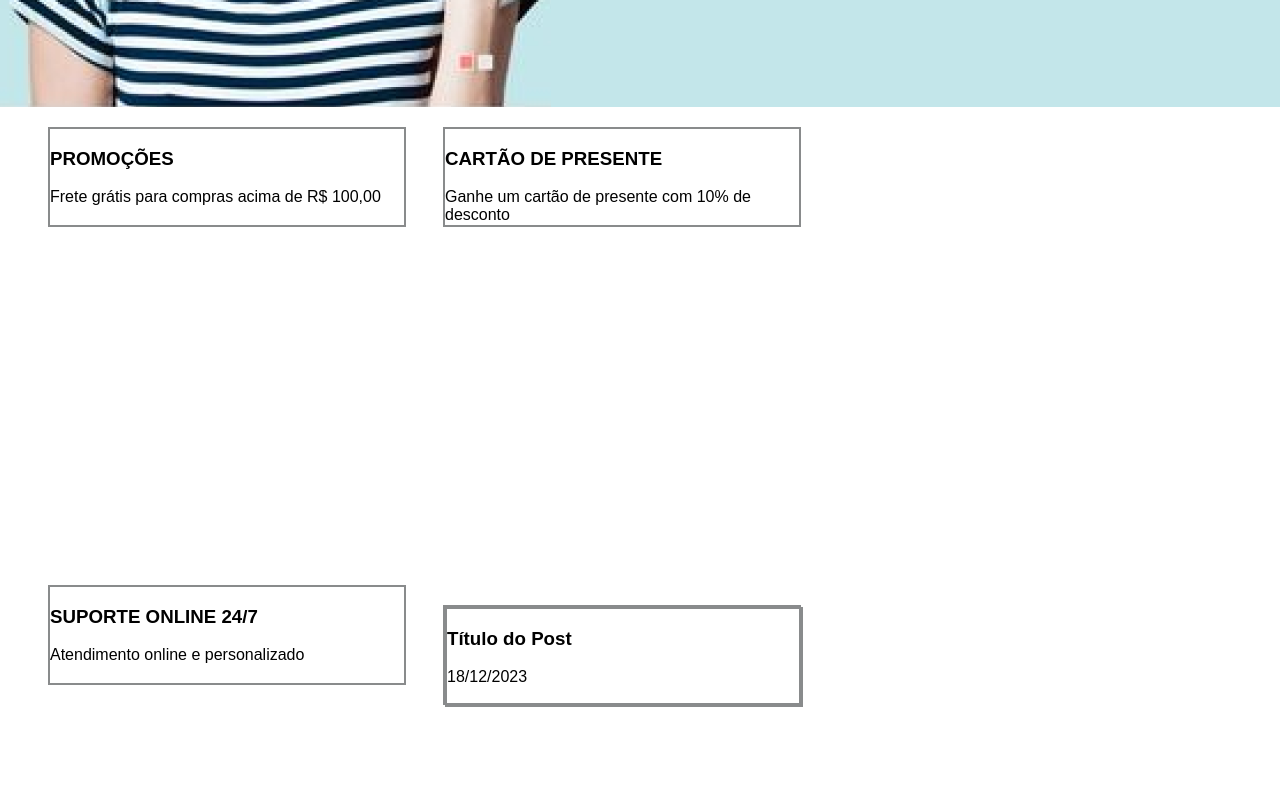
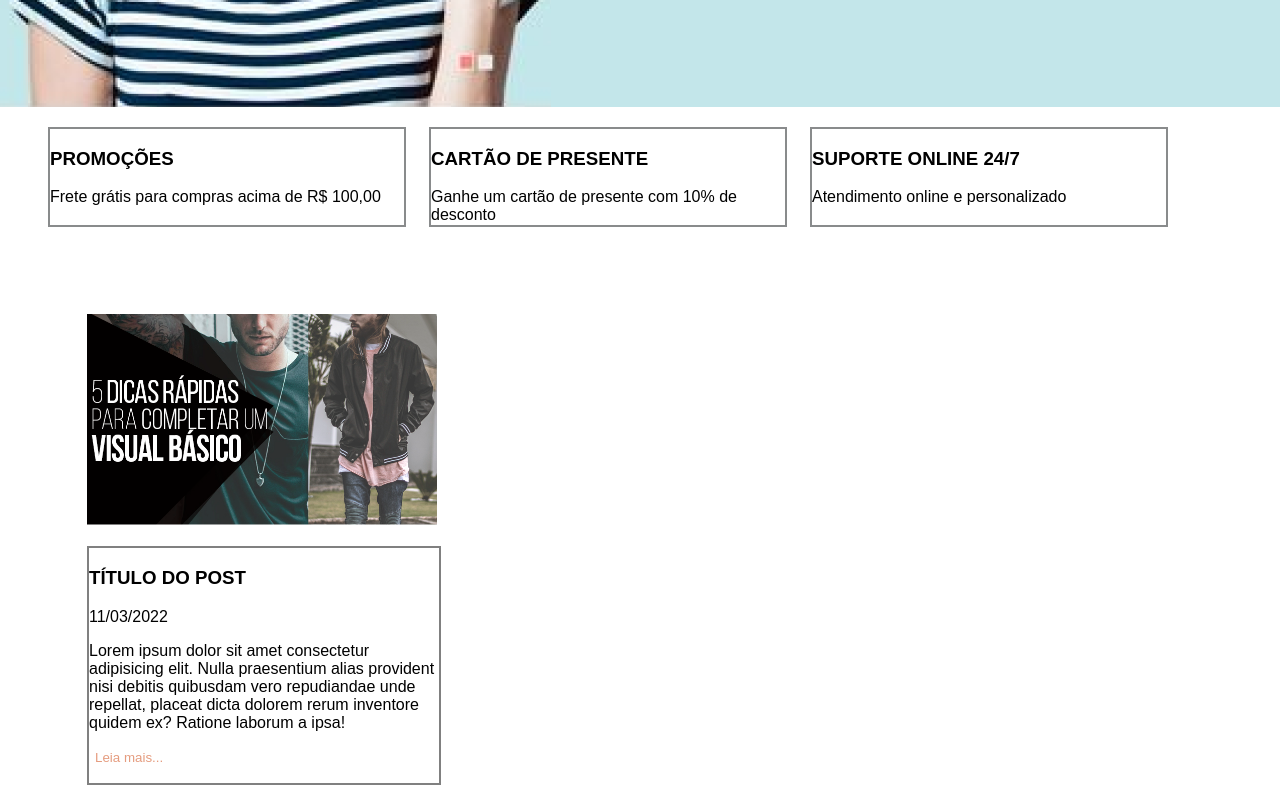
Before and after one commit to Yonatha/javascript-estudo, a Vue app in the folder loja/frontend/: page / in a window 1280 px wide. Shown: the part 540-1340 px from the top of the page. Built offline with nearby package versions, Linux system fonts and the light colour scheme.

Commit message:
Criação do butão leia mais

```diff
--- a/loja/frontend/src/components/layout/UltimasBlog.vue
+++ b/loja/frontend/src/components/layout/UltimasBlog.vue
@@ -1,35 +1,15 @@
 <template>
-    <div id="orientacoes">
-        <div>
-            <h3>Título do Post</h3>
-            <p>18/12/2023</p>
-        </div>
-    <div>
-        <p>Lorem ipsum dolor sit amet consectetur adipisicing elit. Possimus, hic! Commodi a aspernatur iste, at modi tempora, culpa veniam eaque quidem alias ex libero ratione? Necessitatibus adipisci pariatur facilis mollitia?</p>
-    </div>
-
+    <div id="post1">
+        <img src="/images/post1.png" class="imagem-post1"/>
     </div>
 </template>
 
-<script>
-
-
-
-</script>
-
-<style>
-#orientacoes {
-    width: 1184px;
-    height: 96px;
-    margin: auto;
-    margin-top: 20px;
-}
-
-#orientacoes div {
-    width: 354px;
-    height: 96px;
-    float: left;
-    margin-right: 37px;
-    margin-bottom: 358px;
+<style scoped>
+.imagem-post1 {
+    width: 350px;
+    height: auto;
+    margin-left: 87px;
+    margin-top: 87px;
+    text-align: left;
 }
 </style>
--- a/loja/frontend/src/paginas/Home.vue
+++ b/loja/frontend/src/paginas/Home.vue
@@ -1,6 +1,5 @@
 <template>
   <DestaquePrincipal />
-
 
   <div id="orientacoes">
     <div>
@@ -17,15 +16,26 @@
       <h3>SUPORTE ONLINE 24/7</h3>
       <p>Atendimento online e personalizado </p>
     </div>
-    <UltimasBlog />
   </div>
 
+  <UltimasBlog />
 
+  <div id="orientacaoBlog">
+    <div>
+      <h3>TÍTULO DO POST</h3>
+      <p>11/03/2022</p>
+      <p>Lorem ipsum dolor sit amet consectetur adipisicing elit. Nulla praesentium alias provident nisi debitis quibusdam vero repudiandae unde repellat, placeat dicta dolorem rerum inventore quidem ex? Ratione laborum a ipsa!</p>
+      <button id="leiaMaisBtn" @click="LeiaMais">
+        Leia mais...
+      </button>
+
+    </div>
+
+  </div>
 </template>
 
-
 <script>
-import DestaquePrincipal from "../components/layout/DestaquePrincipal.vue";
+import DestaquePrincipal from "../components/layout/DestaquePrincipal.vue"
 import UltimasBlog from "../components/layout/UltimasBlog.vue";
 
 export default {
@@ -50,8 +60,32 @@ export default {
   height: 96px;
   border: 2px solid #898B8C;
   float: left;
-  margin-right: 37px;
-  margin-bottom: 358px;
+  margin-right: 23px;
+
+}
+
+#orientacaoBlog div {
+  width: 350px;
+  height: 235px;
+  border: 2px solid grey;
+  margin-top: 17px;
+  margin-left: 87px;
+}
+
+#leiaMaisBtn {
+  background: none;
+  border: none;
+  color: rgba(216, 104, 60, 0.658);
+  cursor: pointer;
+  outline: none;
+}
+
+#leiaMaisBtn:hover {
+  color: blue;
+}
+
+#leiaMaisBtn:active {
+  color:red;
 }
 
 </style>
```
Also changed, not shown: loja/frontend/public/images/post1.png (added).
